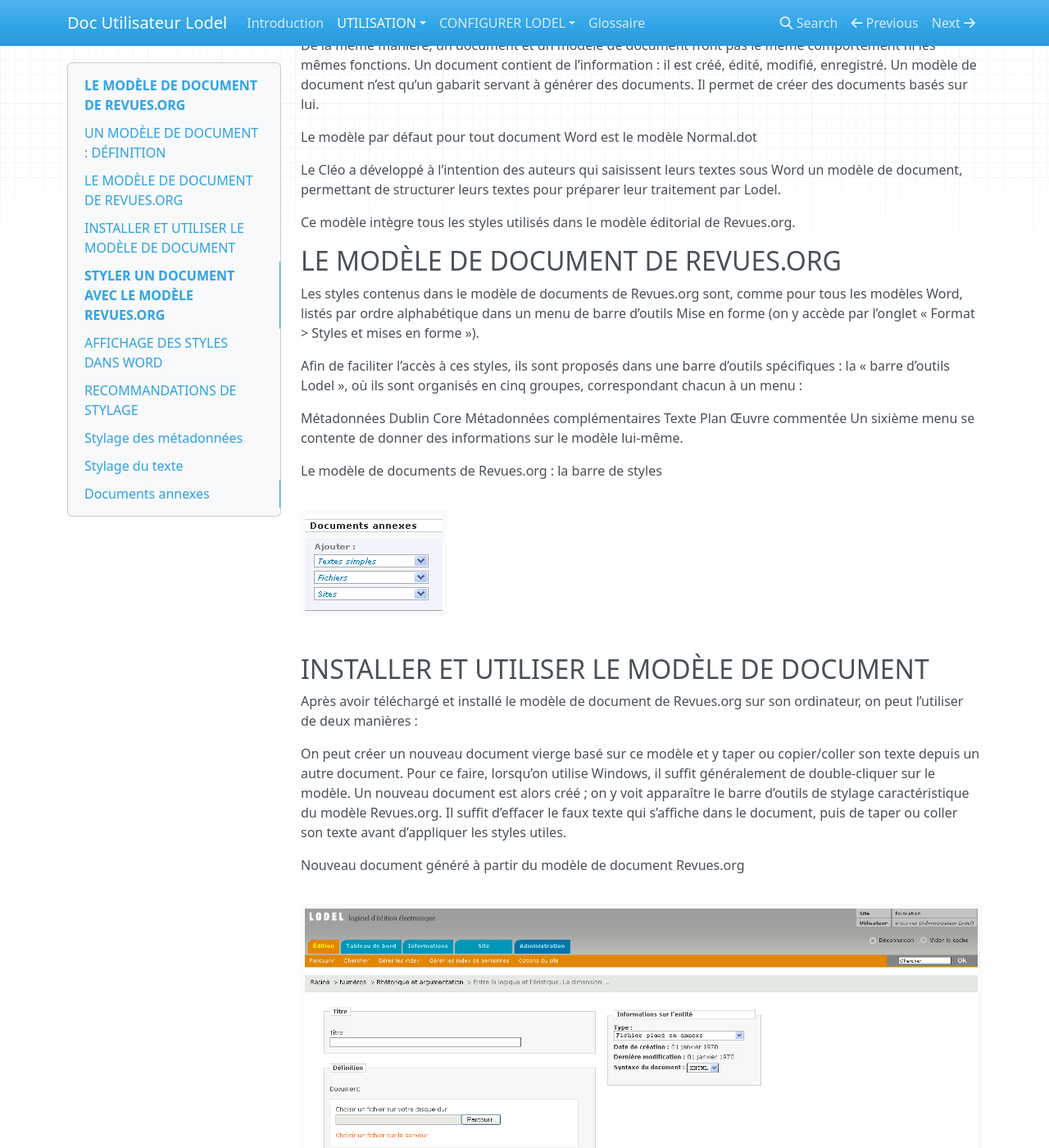
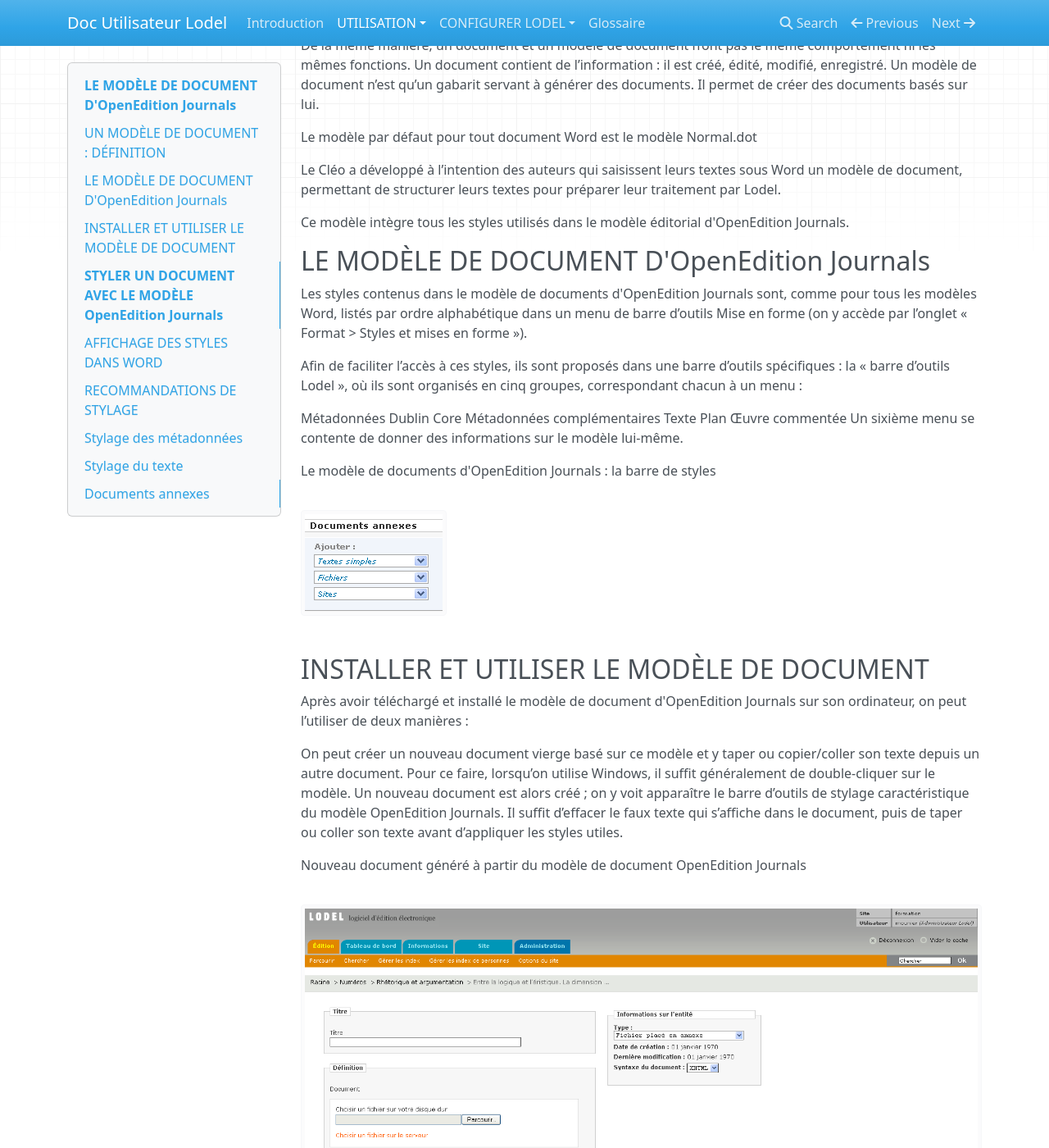
Before and after one commit to ValentinGeorgesDubost/Doc-Lodel-Utilisateur, an MkDocs documentation site: the page built from docs/Préparer un document avec Word : le stylage.md, in a window 1280 px wide and 1400 px high, scrolled down 1478 px. Shown: the whole window at 82% size. Built offline with MkDocs 1.6.1, drawn with Linux system fonts in a browser that asks for light colours; nearby versions of some CDN libraries; old or Windows-style settings are respelled for this version of MkDocs; some of the changed text lies outside the part shown.

Commit message:
Update Préparer un document avec Word : le stylage.md

```diff
--- a/docs/Préparer un document avec Word : le stylage.md
+++ b/docs/Préparer un document avec Word : le stylage.md
@@ -4,10 +4,10 @@ Pour interpréter de manière correcte la structure d’un document Word, Lodel
 
 La procédure de préparation d’un document pour Lodel consiste donc, pour l’essentiel, à appliquer des styles définis sur les différentes parties du document. On appelle cette phase de travail le « stylage ». Cette méthode est relativement contraignante : Lodel comprend un nombre limité de styles et la présence dans le document de styles qu’il ne reconnaît pas entraîne des erreurs. Elle a cependant l’avantage d’assurer une prise en charge de la conversion  maîtrisée de documents longs et complexes sans nécessiter de connaissances techniques particulières de la part des utilisateurs.
 
-Par ailleurs, cette méthode permet d’inclure dans le document au format traitement de texte la plupart des métadonnées qui le concernent : titre du document, sous-titre, résumé, mots clés en différentes langues, nom et description du ou des auteurs, date de publication, etc. Il permet donc de préparer des documents complets que l’on met en ligne une fois qu’ils sont prêts. Pour aider les utilisateurs dans ce travail de préparation, le Cléo a développé un modèle de document qui peut être utilisé dans la phase de stylage. Ce modèle de document correspond au modèle éditorial de Revues.org.
+Par ailleurs, cette méthode permet d’inclure dans le document au format traitement de texte la plupart des métadonnées qui le concernent : titre du document, sous-titre, résumé, mots clés en différentes langues, nom et description du ou des auteurs, date de publication, etc. Il permet donc de préparer des documents complets que l’on met en ligne une fois qu’ils sont prêts. Pour aider les utilisateurs dans ce travail de préparation, le Cléo a développé un modèle de document qui peut être utilisé dans la phase de stylage. Ce modèle de document correspond au modèle éditorial d'OpenEdition Journals.
 
-LE MODÈLE DE DOCUMENT DE REVUES.ORG
-===================================
+LE MODÈLE DE DOCUMENT D'OpenEdition Journals
+============================================
 
 UN MODÈLE DE DOCUMENT : DÉFINITION
 ----------------------------------
@@ -32,12 +32,12 @@ Le modèle par défaut pour tout document Word est le modèle Normal.dot
 
 Le Cléo a développé à l’intention des auteurs qui saisissent leurs textes sous Word un modèle de document, permettant de structurer leurs textes pour préparer leur traitement par Lodel.
 
-Ce modèle intègre tous les styles utilisés dans le modèle éditorial de Revues.org.
+Ce modèle intègre tous les styles utilisés dans le modèle éditorial d'OpenEdition Journals.
 
-LE MODÈLE DE DOCUMENT DE REVUES.ORG
------------------------------------
+LE MODÈLE DE DOCUMENT D'OpenEdition Journals
+--------------------------------------------
 
-Les styles contenus dans le modèle de documents de Revues.org sont, comme pour tous les modèles Word, listés par ordre alphabétique dans un menu de barre d’outils Mise en forme (on y accède par l’onglet « Format > Styles et mises en forme »).
+Les styles contenus dans le modèle de documents d'OpenEdition Journals sont, comme pour tous les modèles Word, listés par ordre alphabétique dans un menu de barre d’outils Mise en forme (on y accède par l’onglet « Format > Styles et mises en forme »).
 
 Afin de faciliter l’accès à ces styles, ils sont proposés dans une barre d’outils spécifiques : la « barre d’outils Lodel », où ils sont organisés en cinq groupes, correspondant chacun à un menu :
 
@@ -48,31 +48,31 @@ Plan
 Œuvre commentée
 Un sixième menu se contente de donner des informations sur le modèle lui-même.
 
-Le modèle de documents de Revues.org : la barre de styles
+Le modèle de documents d'OpenEdition Journals : la barre de styles
 
 ![Screenshot1](image/Gérer-docs-annexes/img-3.png)
 
 INSTALLER ET UTILISER LE MODÈLE DE DOCUMENT
 -------------------------------------------
 
-Après avoir téléchargé et installé le modèle de document de Revues.org sur son ordinateur, on peut l’utiliser de deux manières :
+Après avoir téléchargé et installé le modèle de document d'OpenEdition Journals sur son ordinateur, on peut l’utiliser de deux manières :
 
-On peut créer un nouveau document vierge basé sur ce modèle et y taper ou copier/coller son texte depuis un autre document. Pour ce faire, lorsqu’on utilise Windows, il suffit généralement de double-cliquer sur le modèle. Un nouveau document est alors créé ; on y voit apparaître le barre d’outils de stylage caractéristique du modèle Revues.org. Il suffit d’effacer le faux texte qui s’affiche dans le document, puis de taper ou coller son texte avant d’appliquer les styles utiles.
+On peut créer un nouveau document vierge basé sur ce modèle et y taper ou copier/coller son texte depuis un autre document. Pour ce faire, lorsqu’on utilise Windows, il suffit généralement de double-cliquer sur le modèle. Un nouveau document est alors créé ; on y voit apparaître le barre d’outils de stylage caractéristique du modèle OpenEdition Journals. Il suffit d’effacer le faux texte qui s’affiche dans le document, puis de taper ou coller son texte avant d’appliquer les styles utiles.
 
-Nouveau document généré à partir du modèle de document Revues.org
+Nouveau document généré à partir du modèle de document OpenEdition Journals
 
 ![Screenshot1](image/Gérer-docs-annexes/img-4.png)
 
-Autre possibilité : si on dispose d’un document Word contenant déjà tout le contenu à mettre en ligne. Dans ce cas, on peut attacher a posteriori le modèle Revues.org à ce document. Pour ce faire, il faut ouvrir le document original, puis ouvrir le menu : Outils, puis Modèles et compléments. Le champ « attacher » permet alors d’aller chercher sur son disque dur puis d’attacher le modèle Revues.org. Avant de valider, il ne faut pas oublier de cocher la case « Mise à jour automatique des styles », faute de quoi l’attachement ne sera pas effectif. Après validation, la barre d’outils Revues.org apparaît.
+Autre possibilité : si on dispose d’un document Word contenant déjà tout le contenu à mettre en ligne. Dans ce cas, on peut attacher a posteriori le modèle OpenEdition Journals à ce document. Pour ce faire, il faut ouvrir le document original, puis ouvrir le menu : Outils, puis Modèles et compléments. Le champ « attacher » permet alors d’aller chercher sur son disque dur puis d’attacher le modèle OpenEdition Journals. Avant de valider, il ne faut pas oublier de cocher la case « Mise à jour automatique des styles », faute de quoi l’attachement ne sera pas effectif. Après validation, la barre d’outils OpenEdition Journals apparaît.
 
-Attacher le modèle de Revues.org
+Attacher le modèle de OpenEdition Journals
 
 ![Screenshot1](image/Gérer-docs-annexes/img-5.png)
 
 Il reste à appliquer les styles adéquats sur les bonnes parties du document.
 
-STYLER UN DOCUMENT AVEC LE MODÈLE REVUES.ORG
-============================================
+STYLER UN DOCUMENT AVEC LE MODÈLE OpenEdition Journals
+======================================================
 
 AFFICHAGE DES STYLES DANS WORD
 ------------------------------
@@ -244,7 +244,7 @@ Afin de conserver une date de publication électronique stable, même en cas de
 
 Date de publication électronique et « barrière mobile ».
 
-Pour les revues adhérant à Revues.org et utilisant la fonction de « barrière mobile », la date de publication électronique sera utilisée par Lodel pour gérer l’affichage de l’article sous forme de résumé ou en texte intégral.
+Pour les revues adhérant à OpenEdition Journals et utilisant la fonction de « barrière mobile », la date de publication électronique sera utilisée par Lodel pour gérer l’affichage de l’article sous forme de résumé ou en texte intégral.
 
 Les articles ayant une date de publication électronique postérieure à la date de consultation de l’article, seules les métadonnées seront affichés (titre, auteur, résumés, abstract…) ;
 
@@ -336,7 +336,7 @@ Les images sont conservées et récupérées par Lodel à condition qu’elles s
 
 Les images peuvent être disposées en habillage ou sans habillage par rapport au texte.
 
-Attention : Hormis pour les revues adhérentes de Revues.org, Lodel ne prend pas en compte les redimensionnements éventuels des images dans le fichier Word. Lodel affiche les images dans leur taille réelle. Réduire la taille d’une image par un redimensionnement avec la souris ne suffit donc pas : il faut utiliser un logiciel de traitement d’images avant de les importer dans Word ou OpenOffice.org et réduire :
+Attention : Hormis pour les revues adhérentes d'OpenEdition Journals, Lodel ne prend pas en compte les redimensionnements éventuels des images dans le fichier Word. Lodel affiche les images dans leur taille réelle. Réduire la taille d’une image par un redimensionnement avec la souris ne suffit donc pas : il faut utiliser un logiciel de traitement d’images avant de les importer dans Word ou OpenOffice.org et réduire :
 
 la taille de l’image, en déterminant la hauteur et la largeur en pixels. La taille de l’image doit être raisonnable, afin de s’insérer correctement dans la maquette du site (en général, la zone d’affichage des images a une largeur de 500pixels). Il existe des exceptions : voir ci-dessous le paragraphe sur le redimensionnement des images par Lodel ;
 
@@ -349,7 +349,7 @@ le format de l’image doit être choisi avec précaution. Choisir le format (jp
 
 Pour l’édition électronique, les images couleurs au format jpg et png doivent être en mode RVB et non en mode CMJN (utilisé pour l’impression).
 
-Redimensionnement des images par Lodel (fonction disponible pour les revues adhérant à Revues.org)
+Redimensionnement des images par Lodel (fonction disponible pour les revues adhérant à OpenEdition Journals)
 
 Il est parfois nécessaire d’importer des images de taille supérieure à la largeur du texte dans la maquette (les cartes nécessitent par exemple une résolution importante pour être lisibles). Dans ce cas, Lodel génère automatiquement une image plus petite qui s’intègre dans la maquette. Cette image est alors cliquable et une icône « loupe » est ajoutée à droite de l’image. Le lien ouvre une nouvelle fenêtre qui contient l’image dans sa taille originale.
 
```
